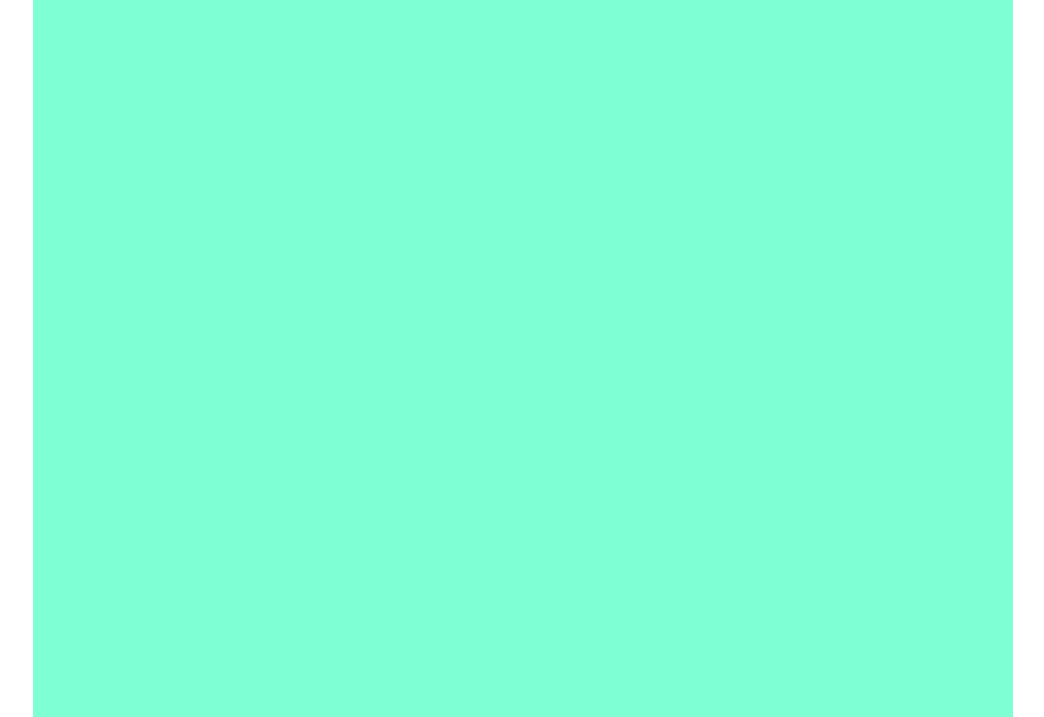
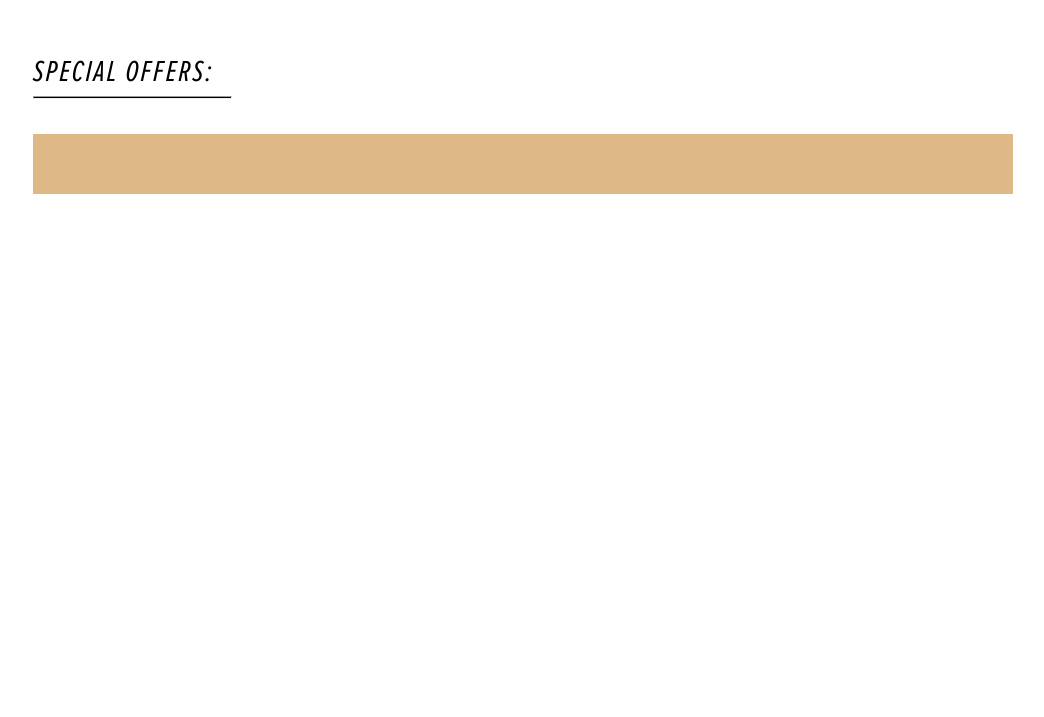
Before and after one commit to abzara20/homework-seven, a plain HTML site: page pages/special-offers.html in a window 1280 px wide. Shown: the part 83-800 px from the top of the page, without its empty margins (117-1161 px from the left). Drawn offline with Linux system fonts and the light colour scheme.

Commit message:
adding container divs to special offers

```diff
--- a/pages/special-offers.html
+++ b/pages/special-offers.html
@@ -23,7 +23,19 @@
     </nav>
 
     <div class="special-offers">
+        <div class="title">
+            <h3>SPECIAL OFFERS:</h3>
+            <hr>
+        </div>
 
+        <div class="offer-container">
+            <div class="img-container"></div>
+            <div class="text-container"></div>
+        </div>
+        <div class="offer-container">
+            <div class="img-container"></div>
+            <div class="text-container"></div>
+        </div>
     </div>
 
     <footer>
--- a/scss/special-offers/special-offers.scss
+++ b/scss/special-offers/special-offers.scss
@@ -1,6 +1,31 @@
 .special-offers{
     max-width: 980px;
     height: 100%;
-    background-color: aquamarine;
+    // background-color: aquamarine;
     margin: 0 auto;
+    padding-top: 55.5px;
+    display: flex;
+    flex-direction: column;
+    .title{
+        margin-bottom: 35.5px;
+        h3{
+            font-family: Proxima;
+            font-weight: lighter;
+            font-size: 30px;
+            letter-spacing: 2px;
+            // border-bottom: 2px solid black;
+        }
+        hr{
+          width: 199px;
+          height: 3px;
+          background-color: black;
+          margin-top: -10px;
+        }
+    }
+    .offer-container{
+        background-color: burlywood;
+        width: 100%;
+        height: 30px;
+    }
+
 }
```
Also changed, not shown: css/styles.css.
